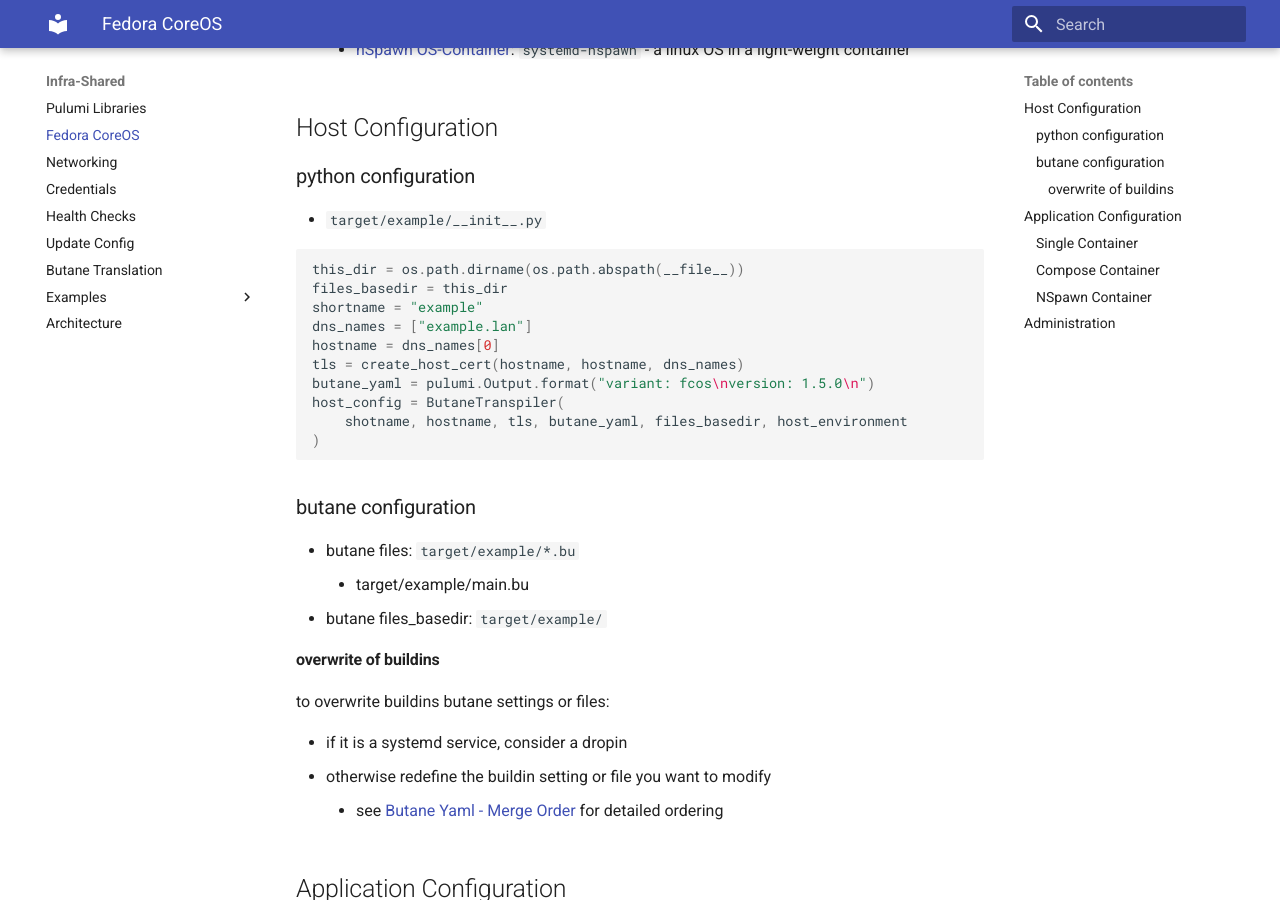
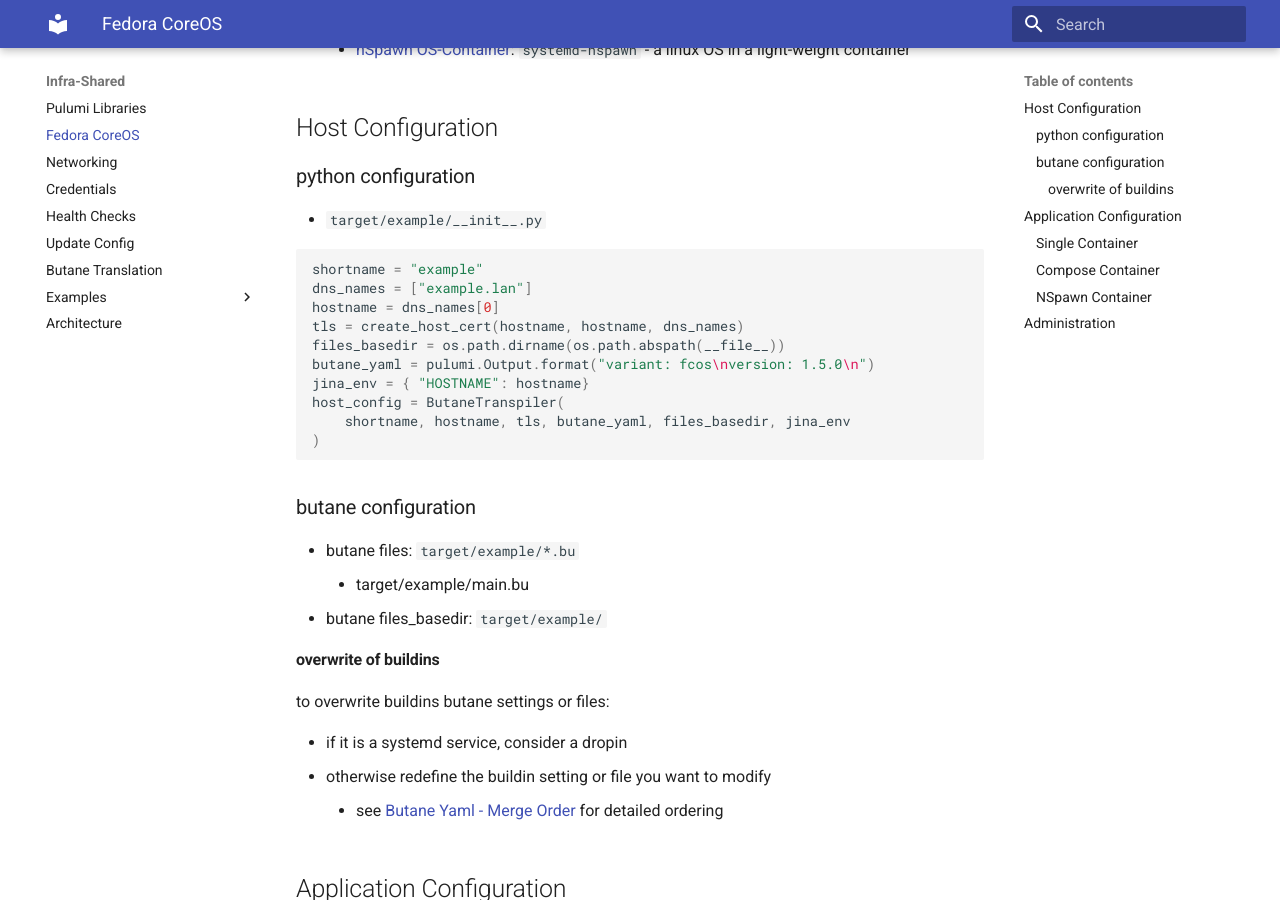
Before and after one commit to wuxxin/infra-shared, an MkDocs documentation site: the page built from docs/fcos.md, in a window 1280 px wide and 900 px high, scrolled down 773 px. Built offline with MkDocs 1.6.1 and Material for MkDocs 9.7.7, drawn with Linux system fonts in a browser that asks for light colours.

Commit message:
update docs

````diff
--- a/docs/fcos.md
+++ b/docs/fcos.md
@@ -26,15 +26,15 @@
 + `target/example/__init__.py`
 
 ```python
-this_dir = os.path.dirname(os.path.abspath(__file__))
-files_basedir = this_dir
 shortname = "example"
 dns_names = ["example.lan"]
 hostname = dns_names[0]
 tls = create_host_cert(hostname, hostname, dns_names)
+files_basedir = os.path.dirname(os.path.abspath(__file__))
 butane_yaml = pulumi.Output.format("variant: fcos\nversion: 1.5.0\n")
+jina_env = { "HOSTNAME": hostname}
 host_config = ButaneTranspiler(
-    shotname, hostname, tls, butane_yaml, files_basedir, host_environment
+    shortname, hostname, tls, butane_yaml, files_basedir, jina_env
 )
 ```
 
````
Also changed, not shown: docs/butane.md (+2 -1 lines).
